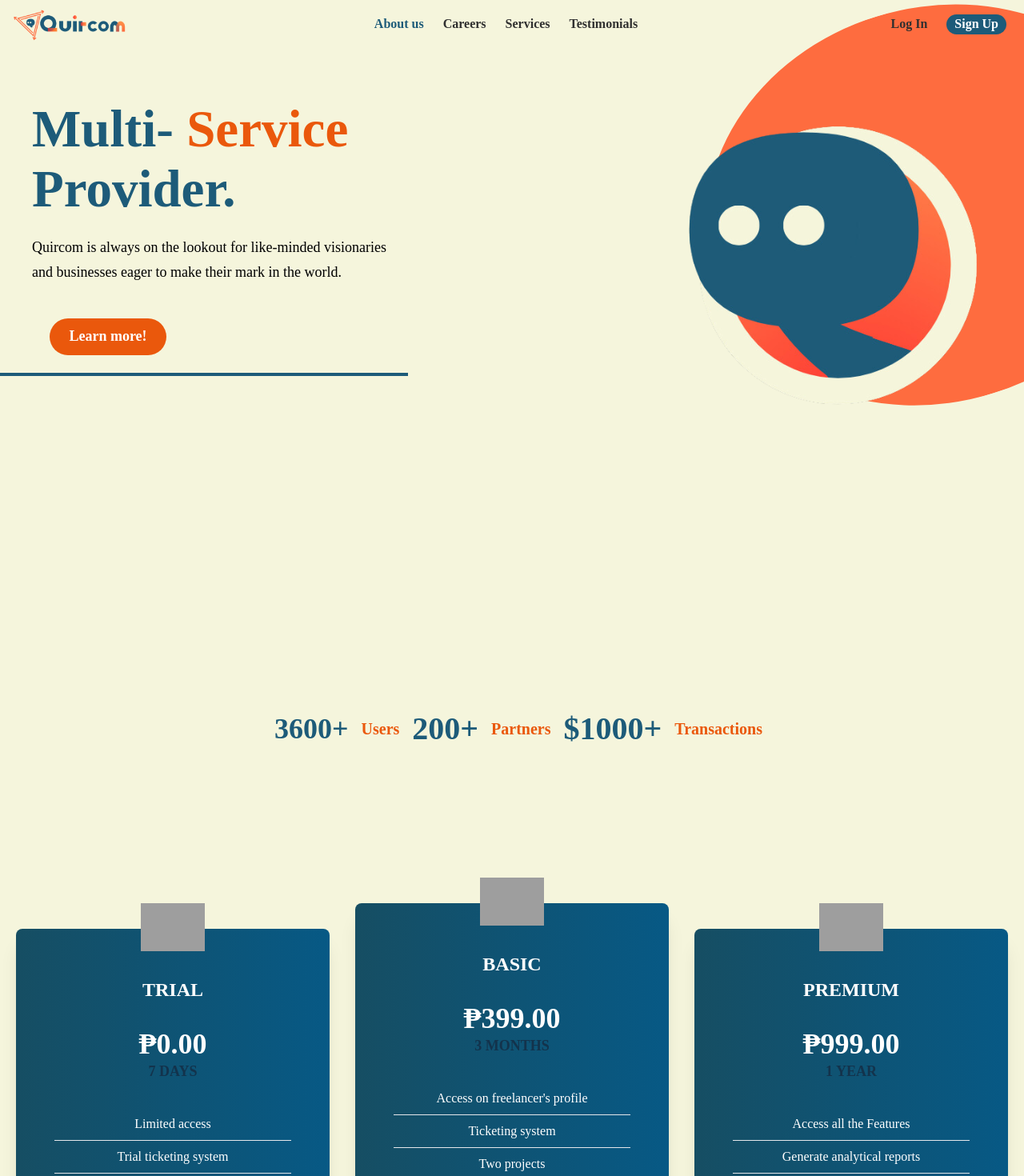
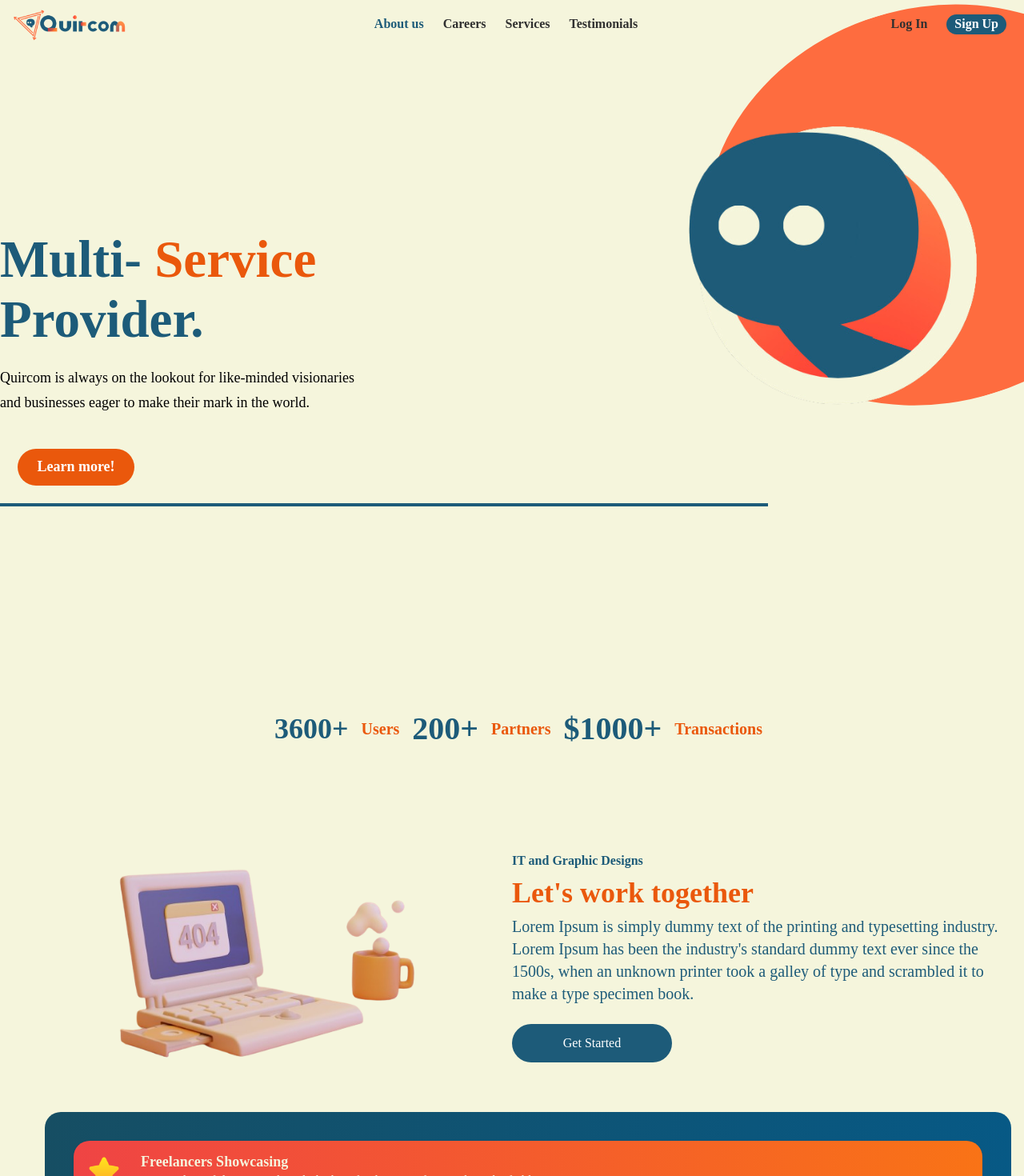
Before and after one commit to jianDeveloper/quircom, a React (Vite) app: page / in a window 1280 px wide. Shown: the top 1470 px of the page at 80% size. Built offline with nearby package versions, Linux system fonts and the light colour scheme; grey boxes are pictures that could not be loaded.

Commit message:
done merging
adjustment

```diff
--- a/src/App.jsx
+++ b/src/App.jsx
@@ -7,6 +7,7 @@ import Reg from './components/Reg.jsx';
 import CNav from './Client/CNav.jsx';
 import Footer from './components/Footer.jsx';
 import Stats from './components/Stats.jsx';
+import Services from './components/Services.jsx';
 import Newsletter from './components/Newsletter.jsx';
 import Subscription from './components/Subscription.jsx';
 
@@ -19,6 +20,7 @@ function App() {
         <Navbar />
         <Hero />
         <Stats />
+        <Services/>
         <Subscription />
         <Newsletter />
         <Footer />
--- a/src/components/Hero.jsx
+++ b/src/components/Hero.jsx
@@ -5,9 +5,9 @@ import styles from '../styles'
 const Hero = () => {
   return (
     <section className={`flex md:flex-row flex-col h-screen ${styles.paddingY}`}>
-      <div className={`${styles.flexStart}`}>
+      <div className={`${styles.flexStart} items-center w-full`}>
       <div className={`${styles.boxWidth}`}>
-      <div className={`flex-1 ${styles.flexStart} flex-col xl:px-0 sm:px-16 px-6 ml-10`}>
+      <div className={`flex-1 ${styles.flexStart} flex-col xl:px-0 sm:px-16 px-6`}>
         <div className="flex flex-row justify-between items-center w-full">
           <h1 className="flex-1 font-poppins font-extrabold ss:text-[72px] text-[65px] text-[#1D5B79] ss:leading-[100.8px] leading-[75px]">
             Multi-{" "}
@@ -21,16 +21,16 @@ const Hero = () => {
           Quircom is always on the lookout for like-minded visionaries and businesses eager to make their mark in the world.
         </p>
         <div className={`${styles.flexCenter} w-[150px] h-[50px] p-[2px] m-[20px]`}>
-          <div className={`${styles.flexCenter} flex-col bg-orange-600 w-[100%] h-[100%] rounded-full cursor-pointer`}>
+          <div className={`${styles.flexCenter} flex-col transition ease-in-out delay-150 bg-orange-600 hover:-translate-y-1 hover:scale-110 hover:bg-orange-500 duration-300 w-[100%] h-[100%] rounded-full cursor-pointer`}>
             <div className={`${styles.flexStart} flex-row`}>
               <p className="font-poppins font-bold text-[18px] text-white leading-[23.4px]">
-                <a href='#' className="text-gradient">Learn more!</a>
+                <a href='#' className="text-gradient ">Learn more!</a>
               </p>
             </div>
           </div>
         </div>
       </div>
-      <hr className='border-[#1D5B79] border-2 flex w-full'/>
+      <hr className='border-[#1D5B79] border-2 flex md:flex w-[75%]'/>
       <div className={'hidden md:flex'}>
         <img src={Mascot}  className="w-[40%]  right-0 top-[0] absolute z-[-5]" />
       </div>
--- a/src/components/Services.jsx
+++ b/src/components/Services.jsx
@@ -16,7 +16,7 @@ const Services = () => {
             Lorem Ipsum has been the industry's standard dummy text ever since the 1500s,
             when an unknown printer took a galley of type and scrambled it to make a type specimen book.
           </p>
-          <button className='bg-[#1D5B79] w-[200px] rounded-3xl font-medium my-6 mx-auto md:mx-0 py-3 text-white'>Get Started</button>
+          <button className='transition ease-in-out delay-150 bg-[#1D5B79] hover:-translate-y-1 hover:scale-110 hover:bg-blue-800 duration-300 w-[200px] rounded-3xl font-medium my-6 mx-auto md:mx-0 py-3 text-white'>Get Started</button>
         </div>
       </div>
       <div className='flex-col'>
--- a/src/components/Stats.jsx
+++ b/src/components/Stats.jsx
@@ -3,7 +3,7 @@ import styles from "../styles";
 
 const Stats =()=>{
     return(
-        <div className={`lg:col-span-3 flex justify-center`}>
+        <div className="lg:col-span-3 flex justify-center h-full">
             <div className='max-w-[1240px] flex1 flex items-center my-6'>
                 <h4 className='font-semibold md:text-4xl sm:text-3xl text-2xl text-[#1D5B79] px-4'>3600+</h4>
                 <p className='font-semibold sm:text-[20px] text-[15px] md:leading-[26px] leading-[21px] text-orange-600'>Users</p>
```
Also changed, not shown: src/assets/QRM1.png (added).
